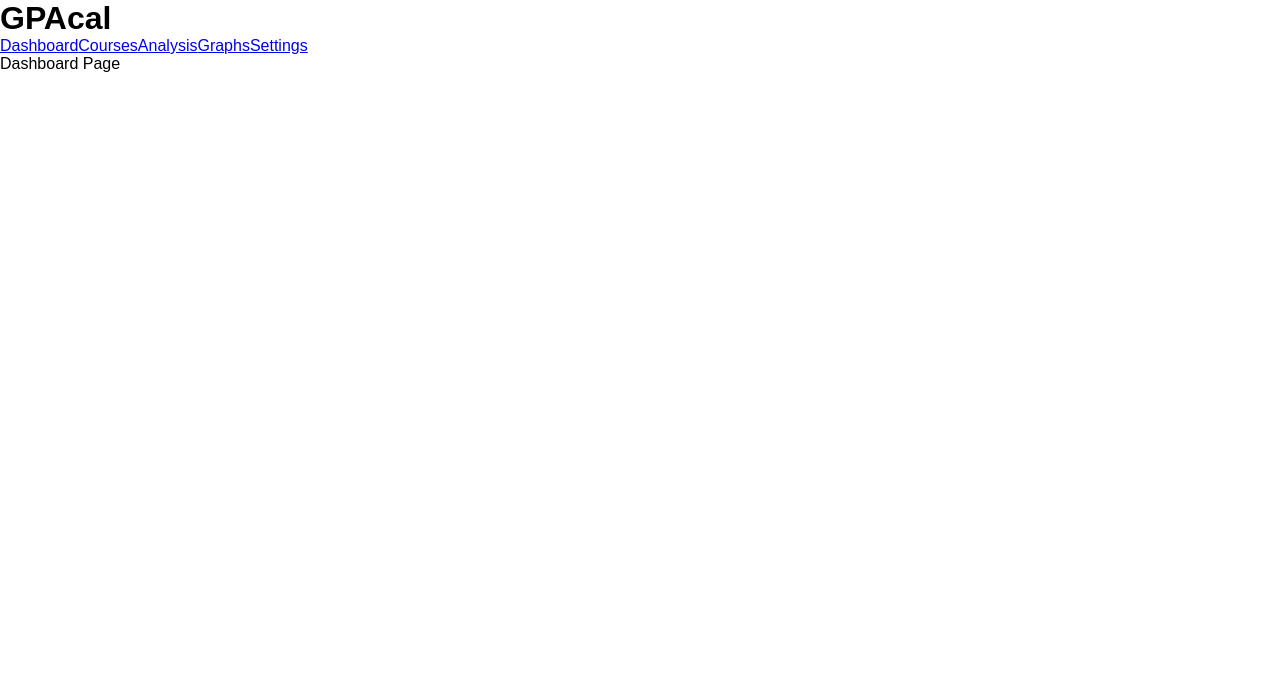
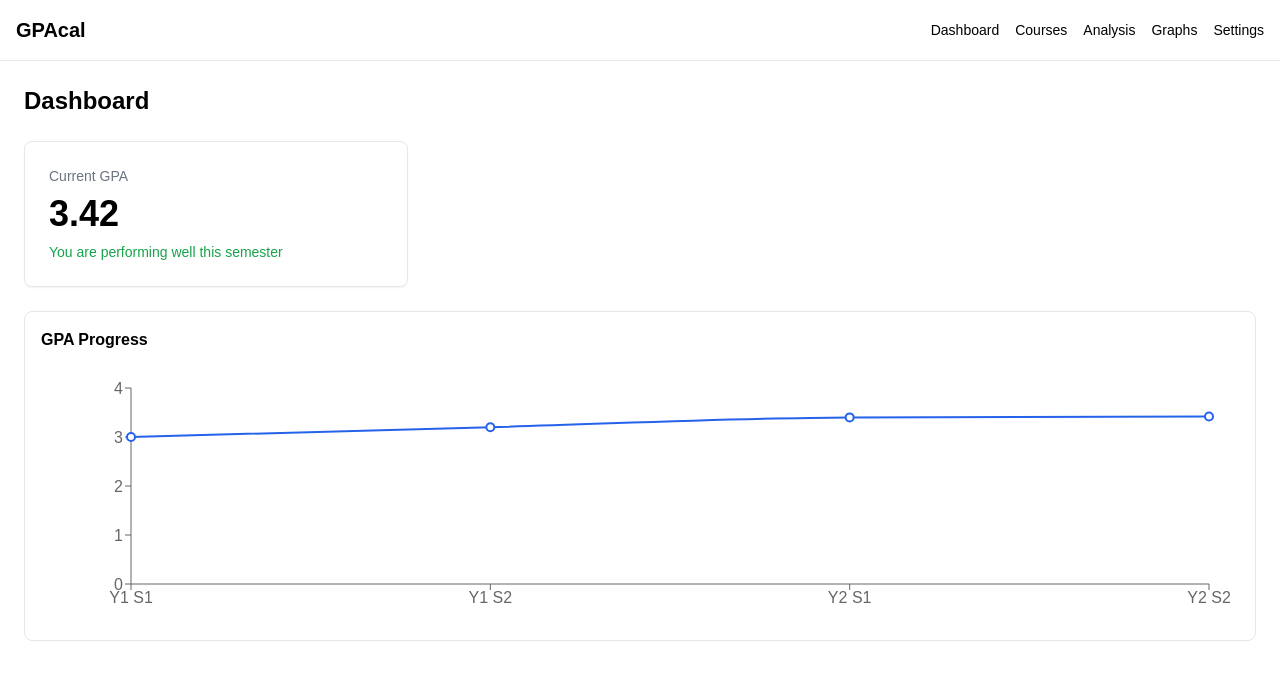
Before and after one commit to rux-xy/GPAcal, a React (Vite) app: page / in a window 1280 px wide. Shown: the top 680 px of the page. Built offline with nearby package versions, Linux system fonts and the light colour scheme; the HTML template or start-up script is replaced by a standard one.

Commit message:
Add dashboard UI with GPA card and chart

```diff
--- a/src/components/GPACard.tsx
+++ b/src/components/GPACard.tsx
@@ -0,0 +1,18 @@
+function GPACard() {
+  // Temporary GPA value (will come from logic later)
+  const currentGPA = 3.42;
+
+  return (
+    <div className="border rounded-lg p-6 shadow-sm max-w-sm">
+      <p className="text-sm text-gray-500">Current GPA</p>
+
+      <p className="text-4xl font-bold mt-2">{currentGPA}</p>
+
+      <p className="text-sm text-green-600 mt-2">
+        You are performing well this semester
+      </p>
+    </div>
+  );
+}
+
+export default GPACard;
--- a/src/components/GPAChart.tsx
+++ b/src/components/GPAChart.tsx
@@ -0,0 +1,46 @@
+import {
+  LineChart,
+  Line,
+  XAxis,
+  YAxis,
+  Tooltip,
+  ResponsiveContainer,
+} from "recharts";
+
+type GPAData = {
+  semester: string;
+  gpa: number;
+};
+
+const data: GPAData[] = [
+  { semester: "Y1 S1", gpa: 3.0 },
+  { semester: "Y1 S2", gpa: 3.2 },
+  { semester: "Y2 S1", gpa: 3.4 },
+  { semester: "Y2 S2", gpa: 3.42 },
+];
+
+function GPAChart() {
+  return (
+    <div className="w-full h-64">
+      <ResponsiveContainer width="100%" height="100%">
+        <LineChart
+          data={data}
+          margin={{ top: 20, right: 30, left: 30, bottom: 10 }}
+        >
+          <XAxis dataKey="semester" />
+          <YAxis domain={[0, 4]} />
+          <Tooltip />
+          <Line
+            type="monotone"
+            dataKey="gpa"
+            stroke="#2563eb"
+            strokeWidth={2}
+            dot={{ r: 4 }}
+          />
+        </LineChart>
+      </ResponsiveContainer>
+    </div>
+  );
+}
+
+export default GPAChart;
--- a/src/index.css
+++ b/src/index.css
@@ -1,3 +1,7 @@
+@tailwind base;
+@tailwind components;
+@tailwind utilities;
+
 * {
   margin: 0;
   padding: 0;
--- a/src/pages/Dashboard.tsx
+++ b/src/pages/Dashboard.tsx
@@ -1,5 +1,22 @@
+import GPACard from "../components/GPAcard";
+import GPAChart from "../components/GPAChart";
+
 function Dashboard() {
-  return <div>Dashboard Page</div>;
+  return (
+    <div className="p-6 space-y-6">
+      {/* Top section */}
+      <h1 className="text-2xl font-bold">Dashboard</h1>
+
+      {/* GPA summary */}
+      <GPACard />
+
+      {/* GPA progress chart */}
+      <div className="border rounded-lg p-4">
+        <h2 className="font-semibold mb-4">GPA Progress</h2>
+        <GPAChart />
+      </div>
+    </div>
+  );
 }
 
 export default Dashboard;
```
